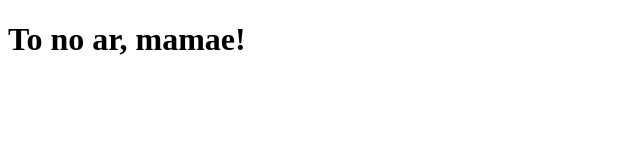
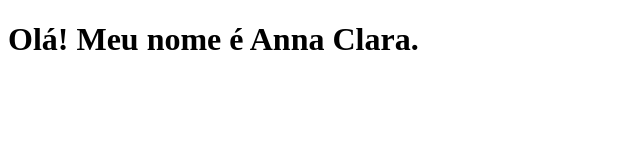
Before and after one commit to annat0rres/novedoseis, a plain HTML site: page index.html in a window 1280 px wide. Shown: the whole page, without its empty margins (0-640 px from the left). Drawn offline with Linux system fonts and the light colour scheme.

```diff
--- a/index.html
+++ b/index.html
@@ -10,7 +10,7 @@
 </head>
 
 <body>
-    <h1>To no ar, mamae!</h1>
+    <h1>Olá! Meu nome é Anna Clara.</h1>
 
 </body>
 </html>
```
Also changed, not shown: frank ocean.jfif (added).
